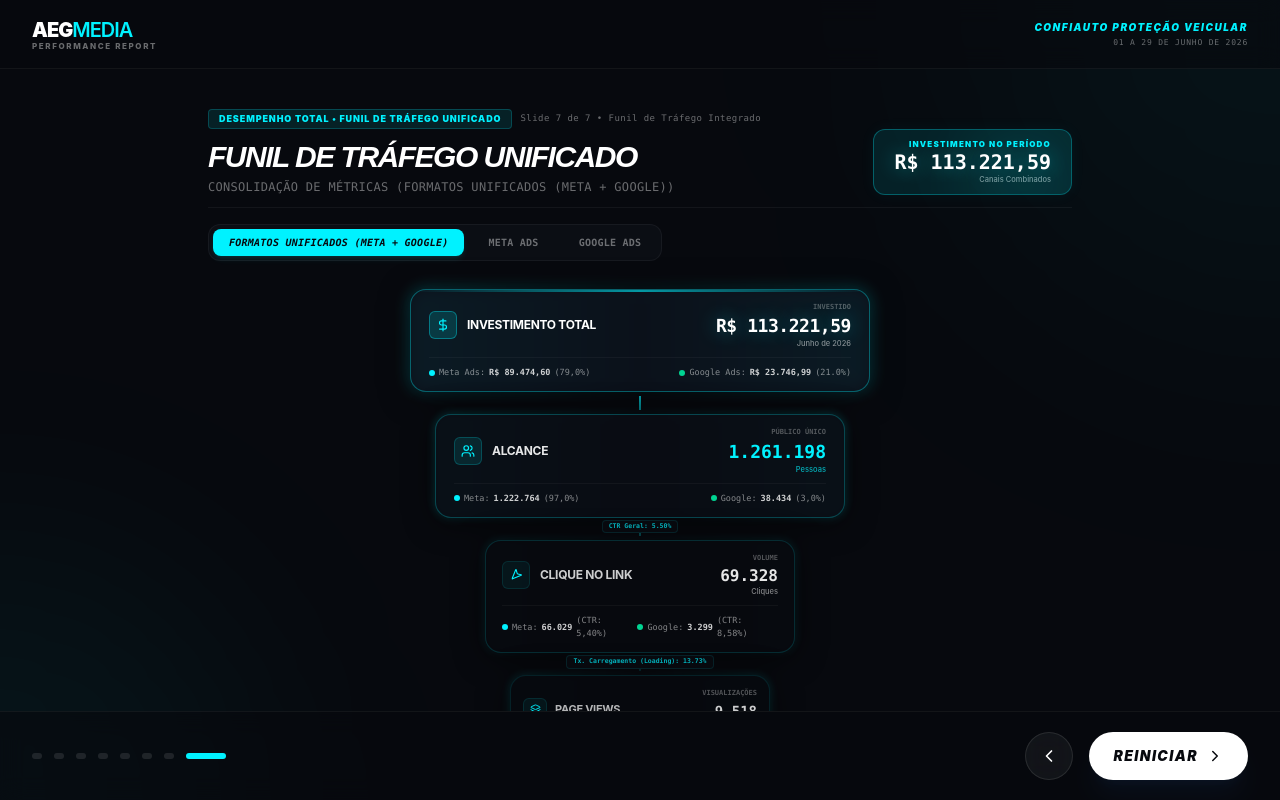
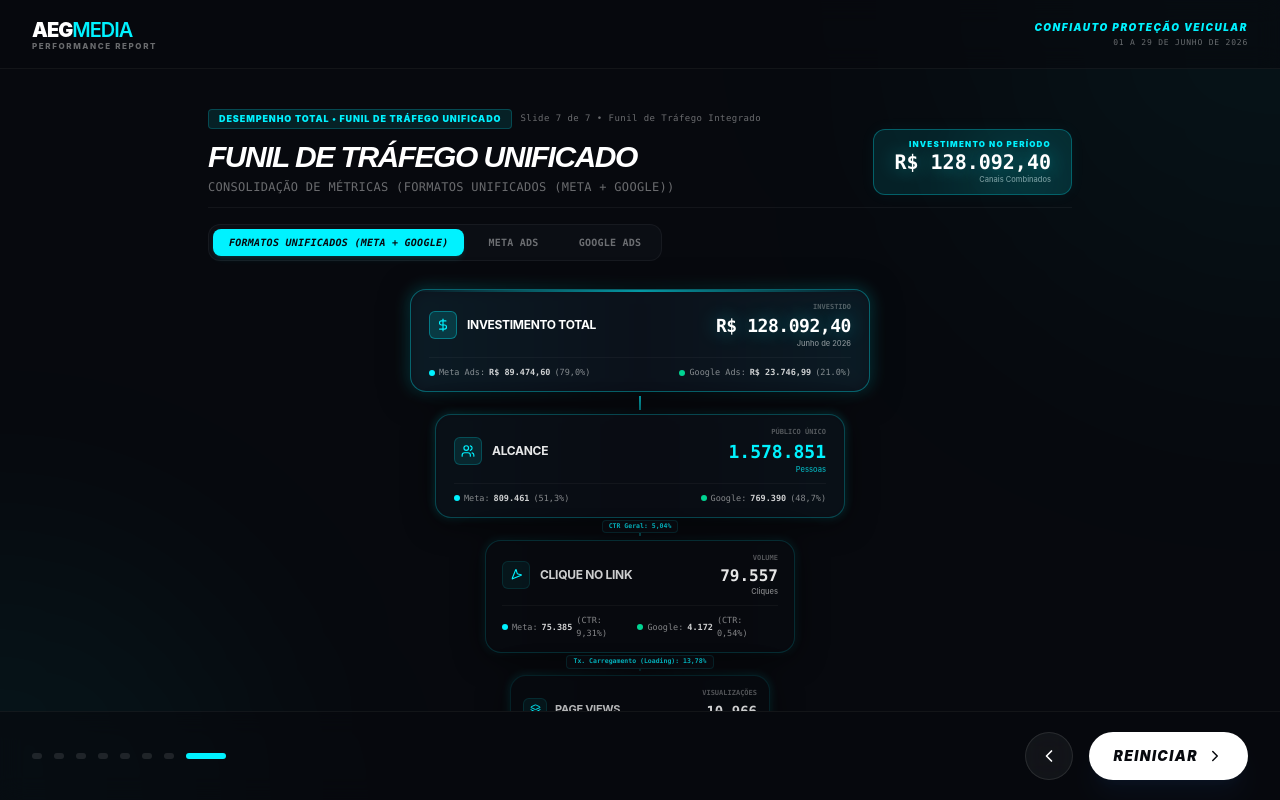
Before and after one commit to jonaswork583-commits/META-CONFIAUTO, a React (Vite) app: page / in a window 1280 px wide. Both pictures are taken after a click on the button 1056 px from the left and 756 px from the top of the page. Built offline with nearby package versions, Linux system fonts and the light colour scheme.

Commit message:
feat: update performance metrics for unified funnel

```diff
--- a/src/App.tsx
+++ b/src/App.tsx
@@ -61,36 +61,36 @@
   const unifiedFunnelData = {
     consolidated: {
       label: "Formatos Unificados (Meta + Google)",
-      investment: 113221.59,
-      reach: 1261198,
-      clicks: 69328,
-      visits: 9518,
-      leads: 1162,
-      ctr: "5.50%",
-      loadingRate: "13.73%",
-      conversionRate: "12.21%"
+      investment: 128092.40,
+      reach: 1578851,
+      clicks: 79557,
+      visits: 10966,
+      leads: 1464,
+      ctr: "5,04%",
+      loadingRate: "13,78%",
+      conversionRate: "13,35%"
     },
     meta: {
       label: "Meta Ads unicamente",
-      investment: 89474.60,
-      reach: 1222764,
-      clicks: 66029,
-      visits: 9415,
-      leads: 951,
-      ctr: "5.40%",
-      loadingRate: "14.26%",
-      conversionRate: "10.10%"
+      investment: 97379.56,
+      reach: 809461,
+      clicks: 75385,
+      visits: 10436,
+      leads: 1391,
+      ctr: "9,31%",
+      loadingRate: "13,84%",
+      conversionRate: "13,33%"
     },
     google: {
       label: "Google Ads unicamente",
-      investment: 23746.99,
-      reach: 38434,
-      clicks: 3299,
-      visits: 103,
-      leads: 211,
-      ctr: "8.58%",
-      loadingRate: "3.12%",
-      conversionRate: "204.85%"
+      investment: 30712.84,
+      reach: 769390,
+      clicks: 4172,
+      visits: 530,
+      leads: 73,
+      ctr: "0,54%",
+      loadingRate: "12,70%",
+      conversionRate: "13,77%"
     }
   };
 
@@ -924,11 +924,11 @@
                         <div className="flex justify-between w-full mt-2 pt-2 border-t border-white/[0.04] text-[8.5px] font-mono text-white/50">
                           <span className="flex items-center gap-1">
                             <span className="h-1.5 w-1.5 bg-brand-cyan rounded-full shrink-0" />
-                            Meta: <strong className="text-white/80 font-mono">1.222.764</strong> (97,0%)
+                            Meta: <strong className="text-white/80 font-mono">809.461</strong> (51,3%)
                           </span>
                           <span className="flex items-center gap-1">
                             <span className="h-1.5 w-1.5 bg-emerald-400 rounded-full shrink-0" />
-                            Google: <strong className="text-white/80 font-mono">38.434</strong> (3,0%)
+                            Google: <strong className="text-white/80 font-mono">769.390</strong> (48,7%)
                           </span>
                         </div>
                       )}
@@ -971,11 +971,11 @@
                         <div className="flex justify-between w-full mt-2 pt-2 border-t border-white/[0.04] text-[8.5px] font-mono text-white/50">
                           <span className="flex items-center gap-1">
                             <span className="h-1.5 w-1.5 bg-brand-cyan rounded-full shrink-0" />
-                            Meta: <strong className="text-white/80 font-mono">66.029</strong> (CTR: 5,40%)
+                            Meta: <strong className="text-white/80 font-mono">75.385</strong> (CTR: 9,31%)
                           </span>
                           <span className="flex items-center gap-1">
                             <span className="h-1.5 w-1.5 bg-emerald-400 rounded-full shrink-0" />
-                            Google: <strong className="text-white/80 font-mono">3.299</strong> (CTR: 8,58%)
+                            Google: <strong className="text-white/80 font-mono">4.172</strong> (CTR: 0,54%)
                           </span>
                         </div>
                       )}
@@ -1018,11 +1018,11 @@
                         <div className="flex justify-between w-full mt-2 pt-2 border-t border-white/[0.04] text-[8.5px] font-mono text-white/50">
                           <span className="flex items-center gap-1">
                             <span className="h-1.5 w-1.5 bg-brand-cyan rounded-full shrink-0" />
-                            Meta: <strong className="text-white/80 font-mono">9.415</strong> (Tx: 14,26%)
+                            Meta: <strong className="text-white/80 font-mono">10.436</strong> (Tx: 13,84%)
                           </span>
                           <span className="flex items-center gap-1">
                             <span className="h-1.5 w-1.5 bg-emerald-400 rounded-full shrink-0" />
-                            Google: <strong className="text-white/80 font-mono">103</strong> (Tx: 3,12%)
+                            Google: <strong className="text-white/80 font-mono">530</strong> (Tx: 12,70%)
                           </span>
                         </div>
                       )}
@@ -1066,11 +1066,11 @@
                         <div className="flex justify-between w-full mt-2 pt-2 border-t border-white/[0.04] text-[8.5px] font-mono text-white/50">
                           <span className="flex items-center gap-1">
                             <span className="h-1.5 w-1.5 bg-brand-cyan rounded-full shrink-0" />
-                            Meta: <strong className="text-white/80 font-mono">951</strong> (81,8%)
+                            Meta: <strong className="text-white/80 font-mono">1.391</strong> (95,0%)
                           </span>
                           <span className="flex items-center gap-1">
                             <span className="h-1.5 w-1.5 bg-emerald-400 rounded-full shrink-0" />
-                            Google: <strong className="text-white/80 font-mono">211</strong> (18,2%)
+                            Google: <strong className="text-white/80 font-mono">73</strong> (5,0%)
                           </span>
                         </div>
                       )}
```
